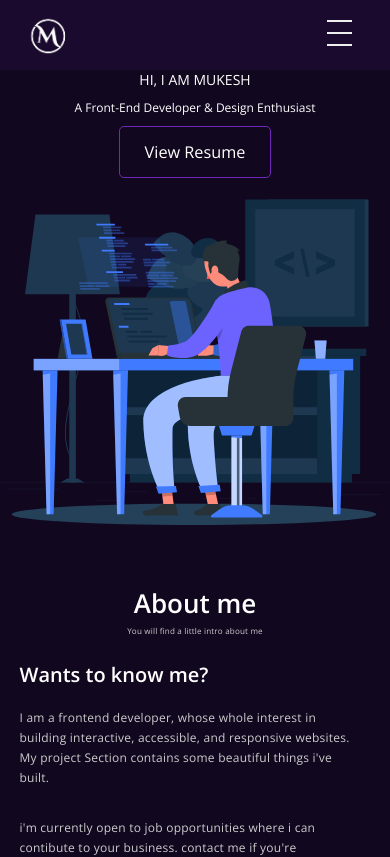
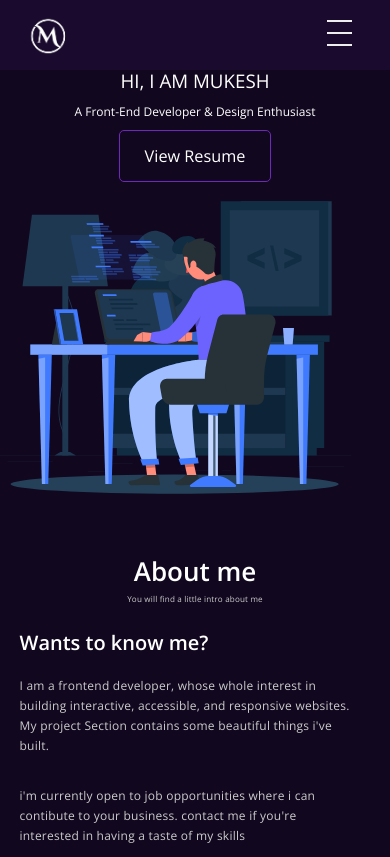
Before and after one commit to patidarmk/myportfolio, a React (Create React App) app: page / in a window 390 px wide. Shown: the top 857 px of the page. Built offline with nearby package versions, Linux system fonts and the light colour scheme; a web font is replaced by a local one.

Commit message:
update font

```diff
--- a/src/components/Profile.css
+++ b/src/components/Profile.css
@@ -124,8 +124,13 @@
 	width:66%
 }
 .profile-image-svg {
-	max-width:100%;
+	max-width:90%;
 	height:auto;
+}
+
+.profile-title {
+	font-size: 2.25rem;
+    line-height: 2.5rem;
 }
 
 @media (max-width: 32rem) {
@@ -145,6 +150,11 @@
 
 	.profile-svg-right {
 		width:100%
+	}
+
+	.profile-title {
+		font-size: 1.875rem;
+		line-height: 2.25rem;
 	}
 
     .profile{
```
